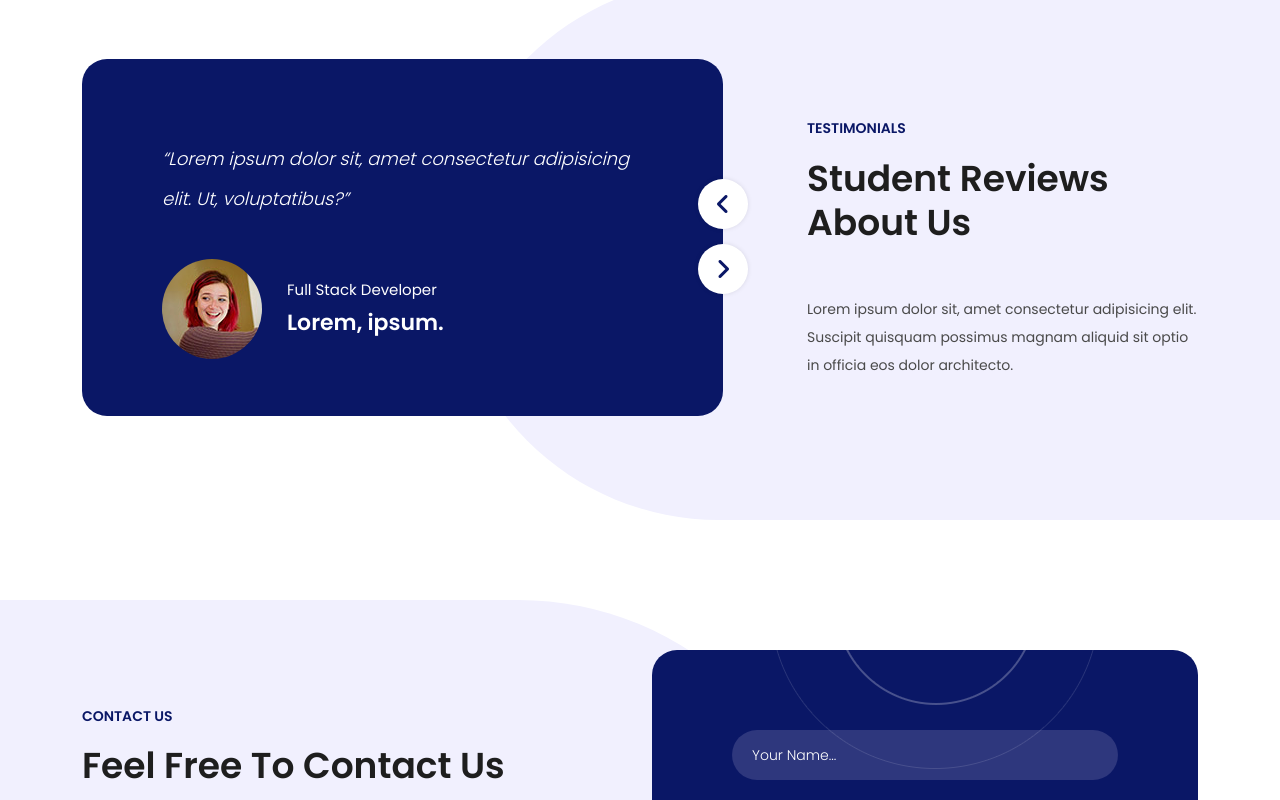
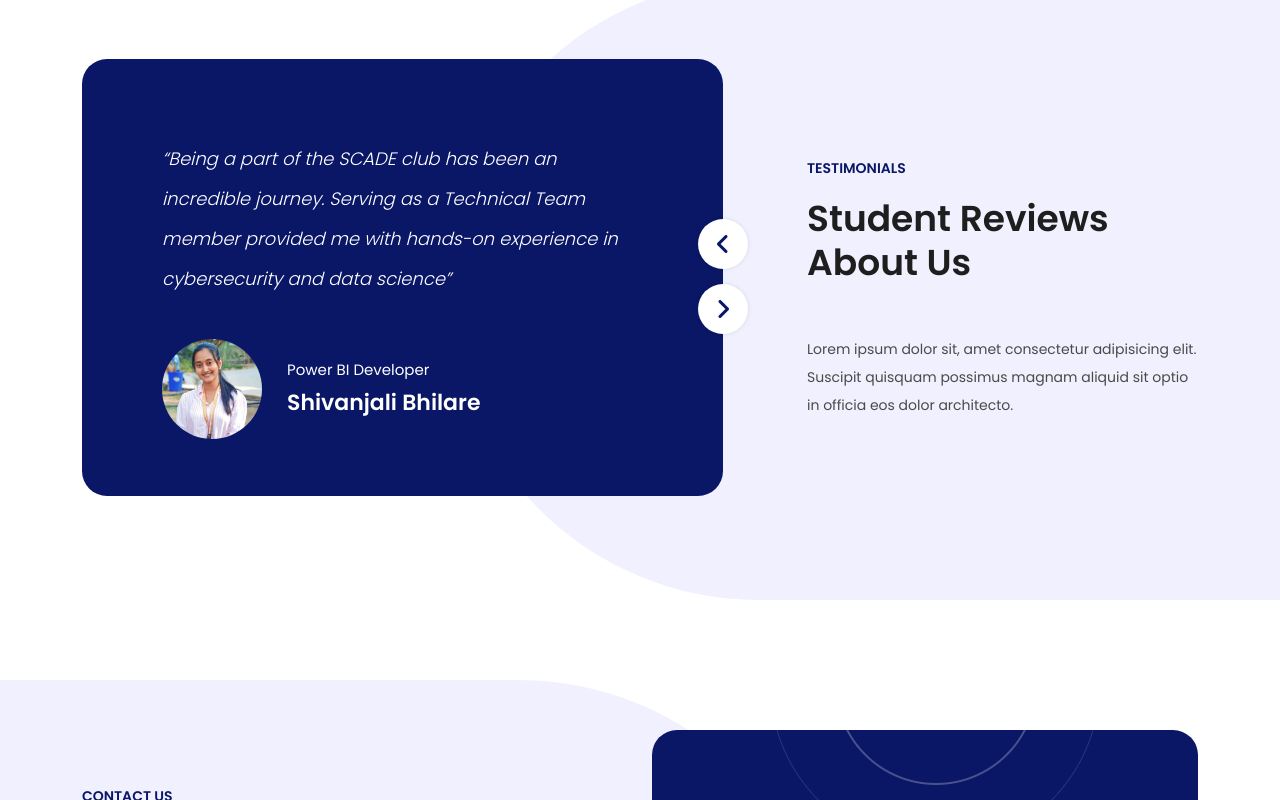
Before and after one commit to TousifTamboli/scade_website, a website: page index.html in a window 1280 px wide. Shown: the part 3578-4378 px from the top of the page. Drawn offline with nearby package versions, Linux system fonts and the light colour scheme; no server answers; sample sign-in values are in the browser's storage.

Commit message:
testimonial done

```diff
--- a/index.html
+++ b/index.html
@@ -356,7 +356,7 @@ https://templatemo.com/tm-586-scholar
           <div class="col-lg-3 col-md-6 mb-3">
             <div class="team-member">
               <div class="main-content">
-                <img src="assets/images/pranit Siddam.jpg" alt="" />
+                <img src="assets/images/pranitSiddam.jpg" alt="" />
                 <span class="category">President </span>
                 <h4>Pranit Siddam</h4>
                 <ul class="social-icons">
@@ -413,18 +413,18 @@ https://templatemo.com/tm-586-scholar
           <div class="col-lg-3 col-md-6 margin-below">
             <div class="team-member">
               <div class="main-content">
-                <img src="assets/images/member-01.jpg" alt="" />
+                <img src="assets/images/tousiftamboli.jpg" alt="" />
                 <span class="category">Lorem, ipsum.</span>
                 <h4>Sophia Marie</h4>
                 <ul class="social-icons">
                   <li>
-                    <a href="#"><i class="fab fa-github"></i></a>
+                    <a href="https://github.com/TousifTamboli"><i class="fab fa-github"></i></a>
                   </li>
                   <li>
-                    <a href="#"><i class="fab fa-instagram"></i></a>
+                    <a href="https://x.com/T3Tlii"><i class="fab fa-twitter"></i></a>
                   </li>
                   <li>
-                    <a href="#"><i class="fab fa-linkedin"></i></a>
+                    <a href="https://www.linkedin.com/in/tousif-tamboli-545357221/"><i class="fab fa-linkedin"></i></a>
                   </li>
                 </ul>
               </div>
@@ -559,36 +559,26 @@ https://templatemo.com/tm-586-scholar
               <!-- item start -->
               <div class="item">
                 <p>
-                  “Lorem ipsum dolor sit, amet consectetur adipisicing elit. Ut, voluptatibus?”
+                  “Being a part of the SCADE club has been an incredible journey. Serving as a Technical Team member provided me with hands-on experience in cybersecurity and data science”
                 </p>
                 <div class="author">
-                  <img src="assets/images/testimonial-author.jpg" alt="" />
-                  <span class="category">Full Stack Developer</span>
-                  <h4>Lorem, ipsum.</h4>
+                  <img src="assets/images/testi-1.jpg" alt="" />
+                  <span class="category">Power BI Developer</span>
+                  <h4>Shivanjali Bhilare</h4>
                 </div>
               </div>
               <!-- item start -->
               <div class="item">
                 <p>
-                  “Lorem ipsum dolor sit, amet consectetur adipisicing elit. Ut, voluptatibus?”
+                  “Being a part of scade club has been a transformative experience for me. I had the privilege of serving as Public relations member which gave me opportunities.”
                 </p>
                 <div class="author">
-                  <img src="assets/images/testimonial-author.jpg" alt="" />
-                  <span class="category">Full Stack Developer</span>
-                  <h4>Lorem, ipsum.</h4>
+                  <img src="assets/images/testi-2.jpg" alt="" />
+                  <span class="category">Data Analyst</span>
+                  <h4>Sakshi Ware</h4>
                 </div>
               </div>
-              <!-- item start -->
-              <div class="item">
-                <p>
-                  “Lorem ipsum dolor sit, amet consectetur adipisicing elit. Ut, voluptatibus?”
-                </p>
-                <div class="author">
-                  <img src="assets/images/testimonial-author.jpg" alt="" />
-                  <span class="category">Full Stack Developer</span>
-                  <h4>Lorem, ipsum.</h4>
-                </div>
-              </div>
+
 
             </div>
           </div>
```
Also changed, not shown: assets/images/pranitSiddam.jpg (renamed from assets/images/pranit Siddam.jpg), assets/images/testi-1.jpg (added), assets/images/testi-2.jpg (added), assets/images/tousiftamboli.jpg (added).
